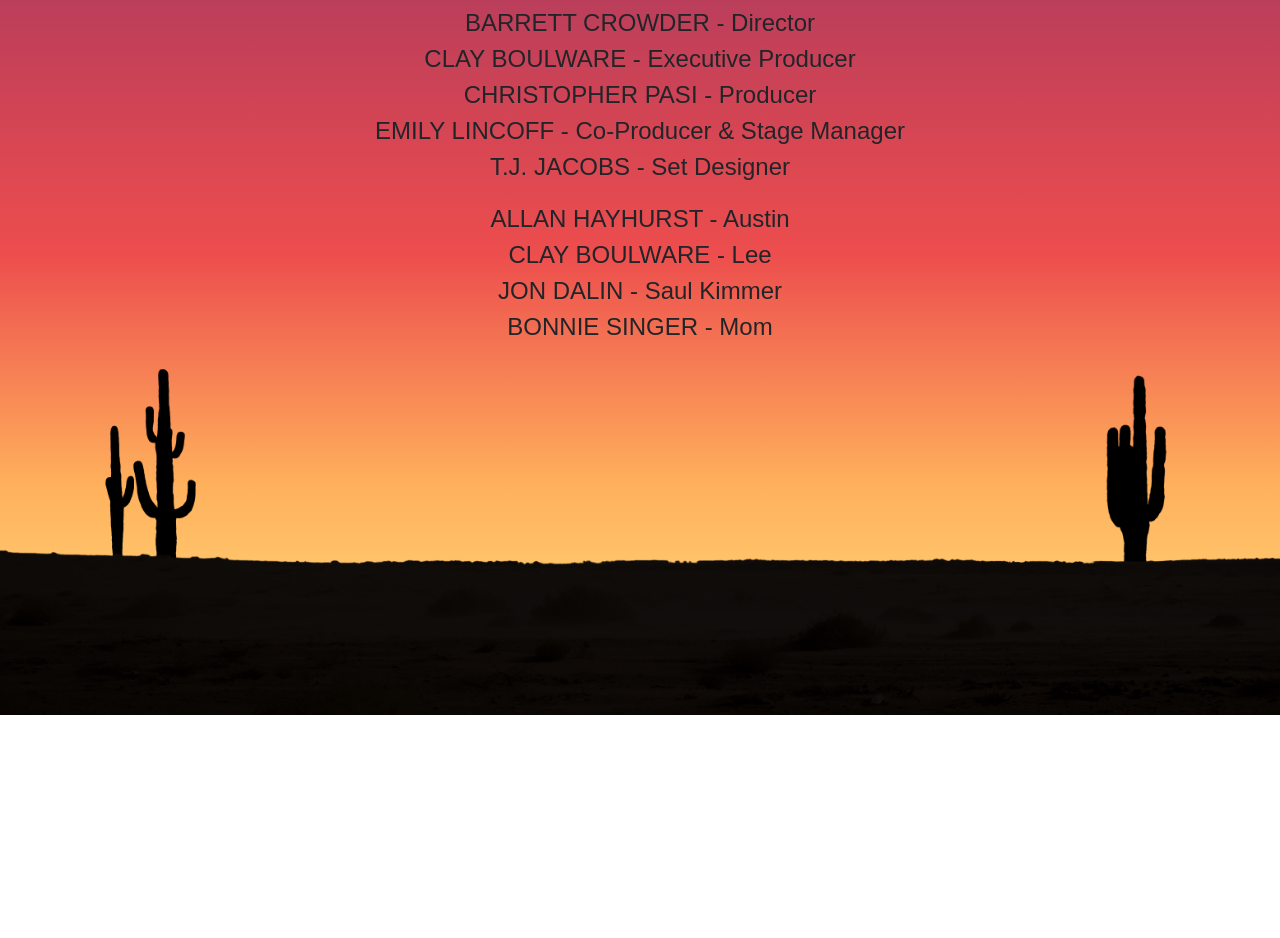
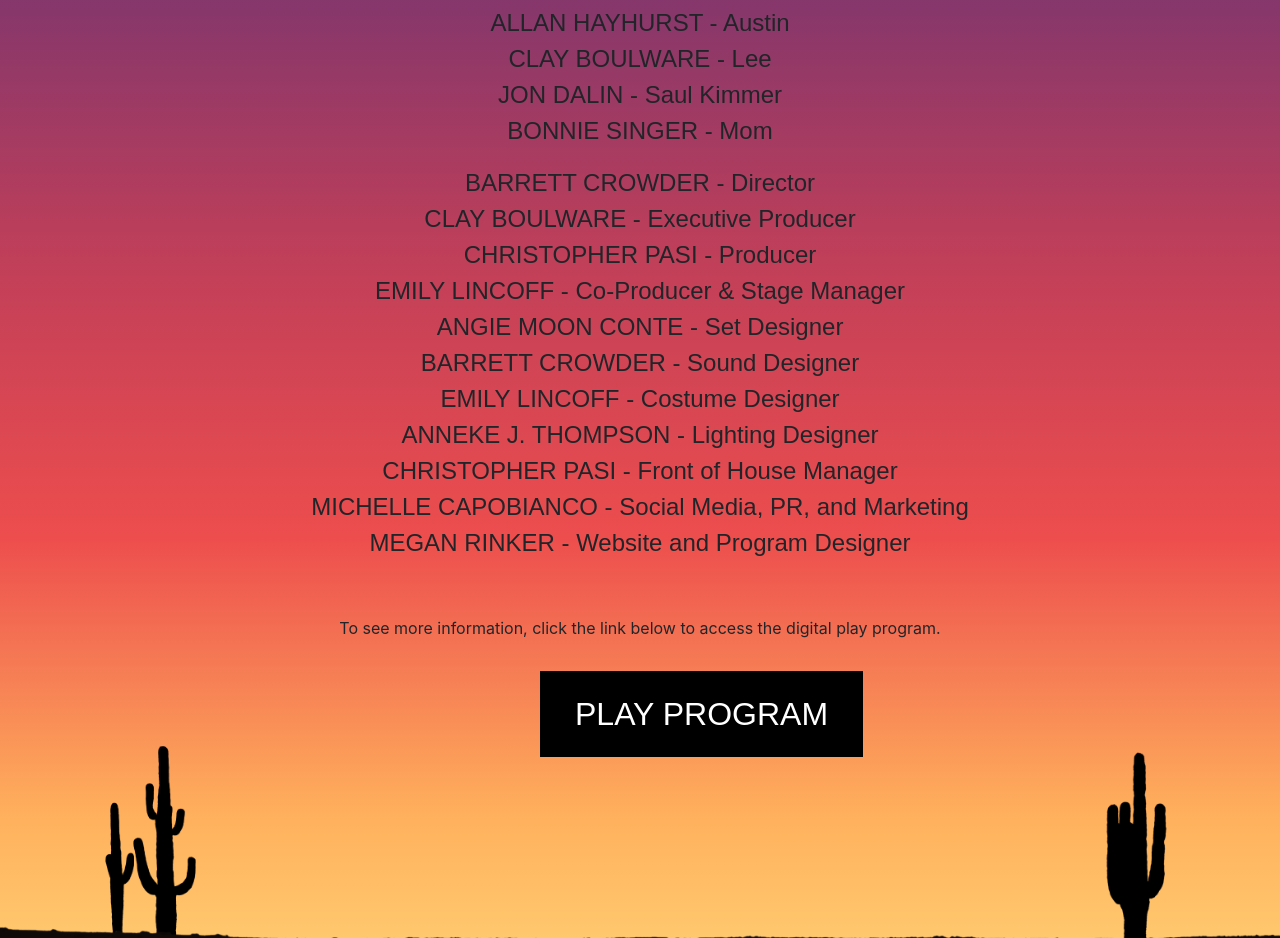
Before and after one commit to mr0088/pelican-players, a plain HTML site: page truewest.html in a window 1280 px wide. Shown: the part 1132-2070 px from the top of the page. Before the commit the page ends 1847 px from the top, so only its background shows below. Drawn offline with nearby package versions, Linux system fonts and the light colour scheme; a web font is replaced by a local one.

Commit message:
added prgram & crewlist

```diff
--- a/sass/styles.scss
+++ b/sass/styles.scss
@@ -245,7 +245,7 @@ nav {
   p{
     text-align: center;
     margin-bottom: 75px;
-    color: #000;
+    color: #989898;
   }
 
   a{
@@ -344,6 +344,54 @@ nav {
 
 }
 
+.program {
+      margin-top:55px;
+  p{
+    text-align: center;
+    margin-bottom: 50px;
+  }
+  a{
+    background-color: #000;
+    text-decoration: none;
+    color: #fff;
+    font-family: "acumin-pro-extra-condensed", sans-serif;
+    font-size: 2em;
+    font-weight: 500;
+    text-align: center;
+    padding: 25px 35px;
+    left: 10%;
+    margin-top:20px;
+    &:active, &:hover {
+      background-color: #ffcc00;
+      color: #000;
+      transition: 0.4s;
+    }
+
+    @media(min-width:412px){
+      left: 15%;
+    }
+
+    @media(min-width:500px){
+      left: 21%;
+    }
+    @media(min-width:576px){
+      left: 25%;
+    }
+    @media(min-width:700px){
+      left: 28%;
+    }
+    @media(min-width:768px){
+      left: 20%;
+    }
+    @media(min-width:830px){
+      left: 21%;
+    }
+    @media(min-width:992px){
+      left: 17%;
+    }
+  }
+}
+
 .cacti{
   position: relative;
   @media(min-width:576px){
--- a/truewest.html
+++ b/truewest.html
@@ -68,18 +68,29 @@
 <div class="castcrew col-12">
   <h3>CAST & CREW</h3>
   <ul>
-    <li>BARRETT CROWDER - Director</li>
-    <li>CLAY BOULWARE - Executive Producer</li>
-    <li>CHRISTOPHER PASI - Producer</li>
-    <li>EMILY LINCOFF - Co-Producer & Stage Manager</li>
-    <li>T.J. JACOBS - Set Designer</li>
-  </ul>
-  <ul>
     <li>ALLAN HAYHURST - Austin</li>
     <li>CLAY BOULWARE - Lee</li>
     <li>JON DALIN - Saul Kimmer</li>
     <li>BONNIE SINGER - Mom</li>
   </ul>
+  <ul>
+    <li>BARRETT CROWDER - Director</li>
+    <li>CLAY BOULWARE - Executive Producer</li>
+    <li>CHRISTOPHER PASI - Producer</li>
+    <li>EMILY LINCOFF - Co-Producer & Stage Manager</li>
+    <li>ANGIE MOON CONTE - Set Designer</li>
+    <li>BARRETT CROWDER - Sound Designer</li>
+    <li>EMILY LINCOFF - Costume Designer</li>
+    <li>ANNEKE J. THOMPSON - Lighting Designer</li>
+    <li>CHRISTOPHER PASI - Front of House Manager</li>
+    <li>MICHELLE CAPOBIANCO - Social Media, PR, and Marketing</li>
+    <li>MEGAN RINKER - Website and Program Designer</li>
+  </ul>
+</div>
+
+<div class="program col-12">
+  <p>To see more information, click the link below to access the digital play program.</p>
+  <a href="https://drive.google.com/file/d/1ATy2AzeVq3BO_TSr7dKStrwjrtZKINQD/view?usp=sharing" class="offset-1 col-10 offset-md-2 col-md-8 offset-lg-3 col-lg-6" target="_blank">PLAY PROGRAM</a>
 </div>
 
 <div class="cacti">
```
Also changed, not shown: css/styles.css, 1 other file.
